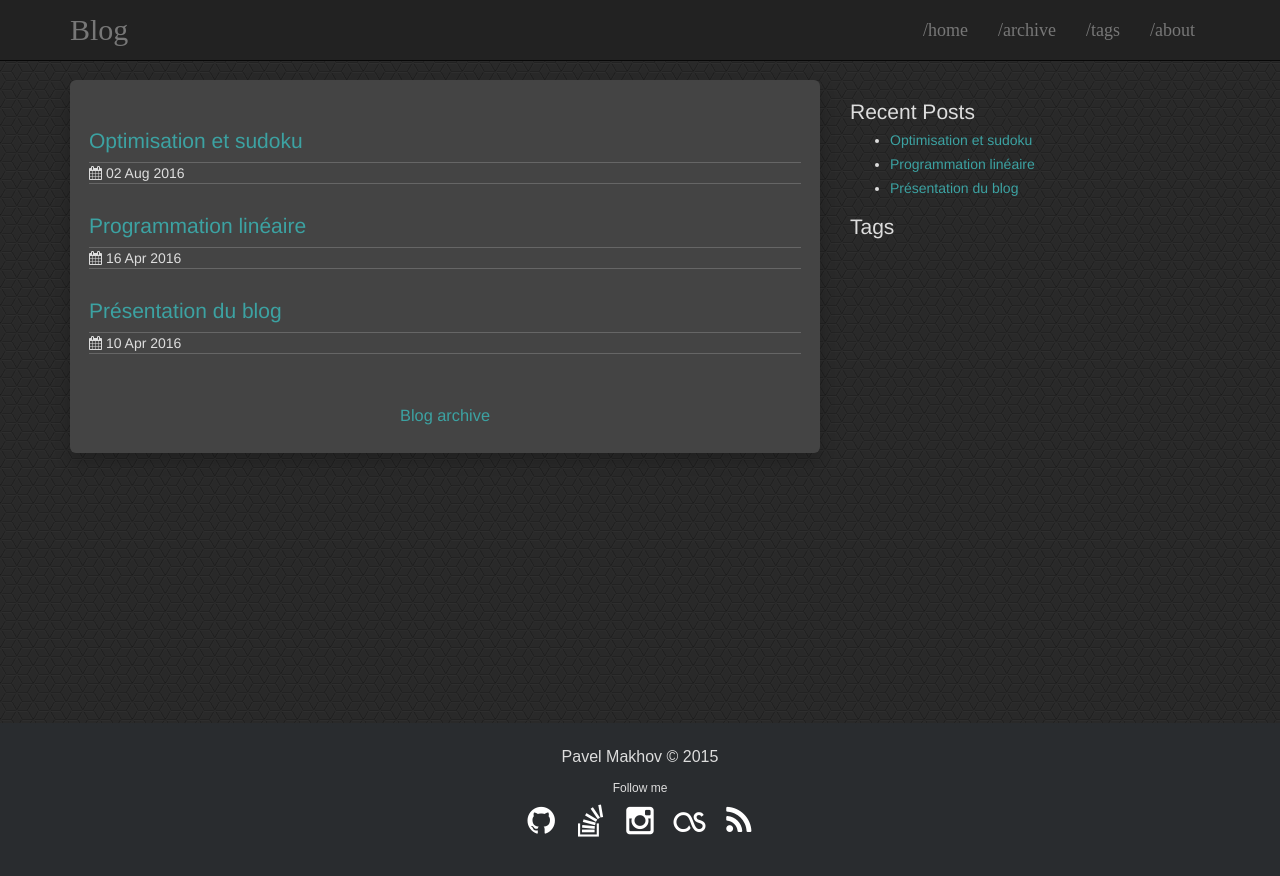
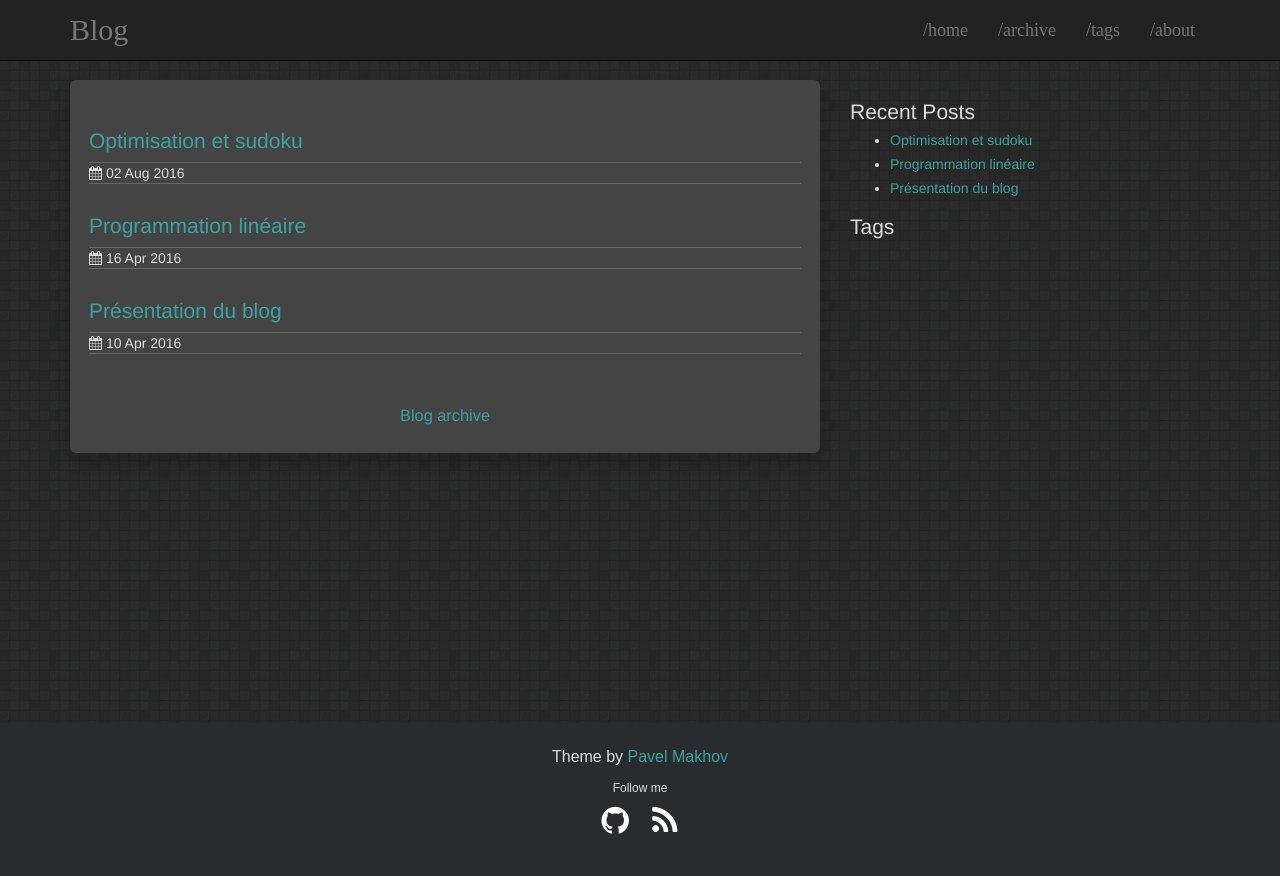
Before and after one commit to smbct/smbct.github.io, a Jekyll site: the page built from index.html, in a window 1280 px wide. Shown: the top 876 px of the page. Built offline with Jekyll 4.4.1, drawn with Linux system fonts in a browser that asks for light colours.

Commit message:
corrections couleur latex et footer et radme

```diff
--- a/_includes/footer.html
+++ b/_includes/footer.html
@@ -1,7 +1,7 @@
     <footer class="footer-distributed">
       <div class="container">
         <div class="footer">
-          <p>Pavel Makhov &copy; 2015</p>
+          <p>Theme by <a href="https://github.com/streetturtle/jekyll-clean-dark">Pavel Makhov</a> </p>
           {% include social.html %}
         </div>
       </div>
--- a/_includes/social.html
+++ b/_includes/social.html
@@ -8,7 +8,7 @@
     </li>
   {% endif %}
 
-  {% if site.social.stackoverflow %}
+  <!-- {% if site.social.stackoverflow %}
     <li>
       <a title="{{ site.social.stackoverflow }} on StackOverflow" href="http://stackoverflow.com/users/{{ site.social.stackoverflow }}" target="_blank"><i class="fa fa-stack-overflow fa-2x"></i></a>
     </li>
@@ -30,7 +30,7 @@
     <li>
       <a title="{{ site.social.lastfm }} on Last.fm" href="http://lastfm.com/user/{{ site.social.lastfm }}" target="_blank"><i class="fa fa-lastfm fa-2x"></i></a>
     </li>
-  {% endif %}
+  {% endif %} -->
 
   {% if site.social.rss %}
     <li>
--- a/_posts/2016-04-16-programmation-lineaire.markdown
+++ b/_posts/2016-04-16-programmation-lineaire.markdown
@@ -85,7 +85,7 @@
 
 <p class = "programme-math">
 $$
-max \,z = x_{1} + x_{2}\\
+\text{max} \,z = x_{1} + x_{2}\\
 	 \begin{align*}
 		s.c.\quad 4.2 x_1 + 15 x_2 &\leq 1000 \\
 			5.8 x_1 + 7.5 x_2 &\leq 1000 \\
--- a/css/syntax.scss
+++ b/css/syntax.scss
@@ -122,8 +122,8 @@
 .w { color: $varAndProp  } /* Text.Whitespace */
 .mf { color: $numbers } /* Literal.Number.Float */
 .mh { color: $numbers } /* Literal.Number.Hex */
-.mi { color: $numbers } /* Literal.Number.Integer */
-.mo { color: $numbers } /* Literal.Number.Oct */
+// .mi { color: $numbers } /* Literal.Number.Integer */
+// .mo { color: $numbers } /* Literal.Number.Oct */
 .sb { color: $strings } /* Literal.String.Backtick */
 .sc { color: $strings } /* Literal.String.Char */
 .sd { color: $strings } /* Literal.String.Doc */
--- a/css/theme.scss
+++ b/css/theme.scss
@@ -18,7 +18,7 @@
 
 // Several accent colors, choose one or create your own!
 $accent-color: #3CA2A2;    // original =)
-//$accent-color: #C38FD6;  // velvet
+// $accent-color: #C38FD6;  // velvet
 //$accent-color: #8FD6B3;  // greenish
 //$accent-color: #35B4DE;  // bluish
 //$accent-color: #D2E354;  // yellowish
@@ -37,8 +37,8 @@
 body {
   padding-top: 80px;
   color: $font-color;
-  background: $background-color url(./pics/triangles.png);
-  //background: $background-color url(./pics/squares.png); // Another good pattern for background
+  // background: $background-color url(./pics/triangles.png);
+  background: $background-color url(./pics/squares.png); // Another good pattern for background
 }
 .well {
   background-color: $post-panel-color;
@@ -216,6 +216,7 @@
     background-color: #212023;
     border-radius: 6px;
     padding: 7;
+    color: $font-color;
 }
 
 //********************************************************
```
Also changed, not shown: README.md, css/font-awesome/scss/_variables.scss (line endings or trailing spaces).
